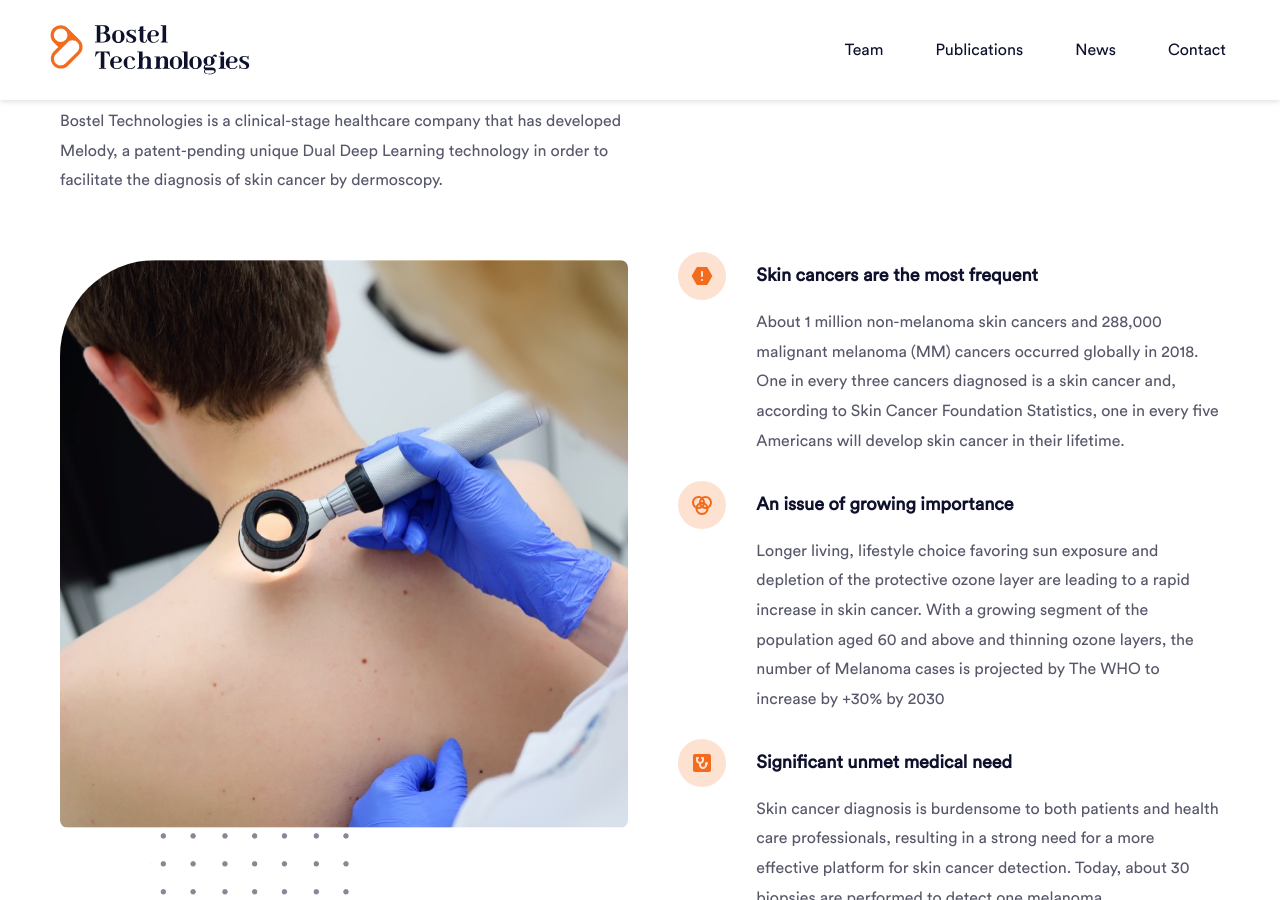
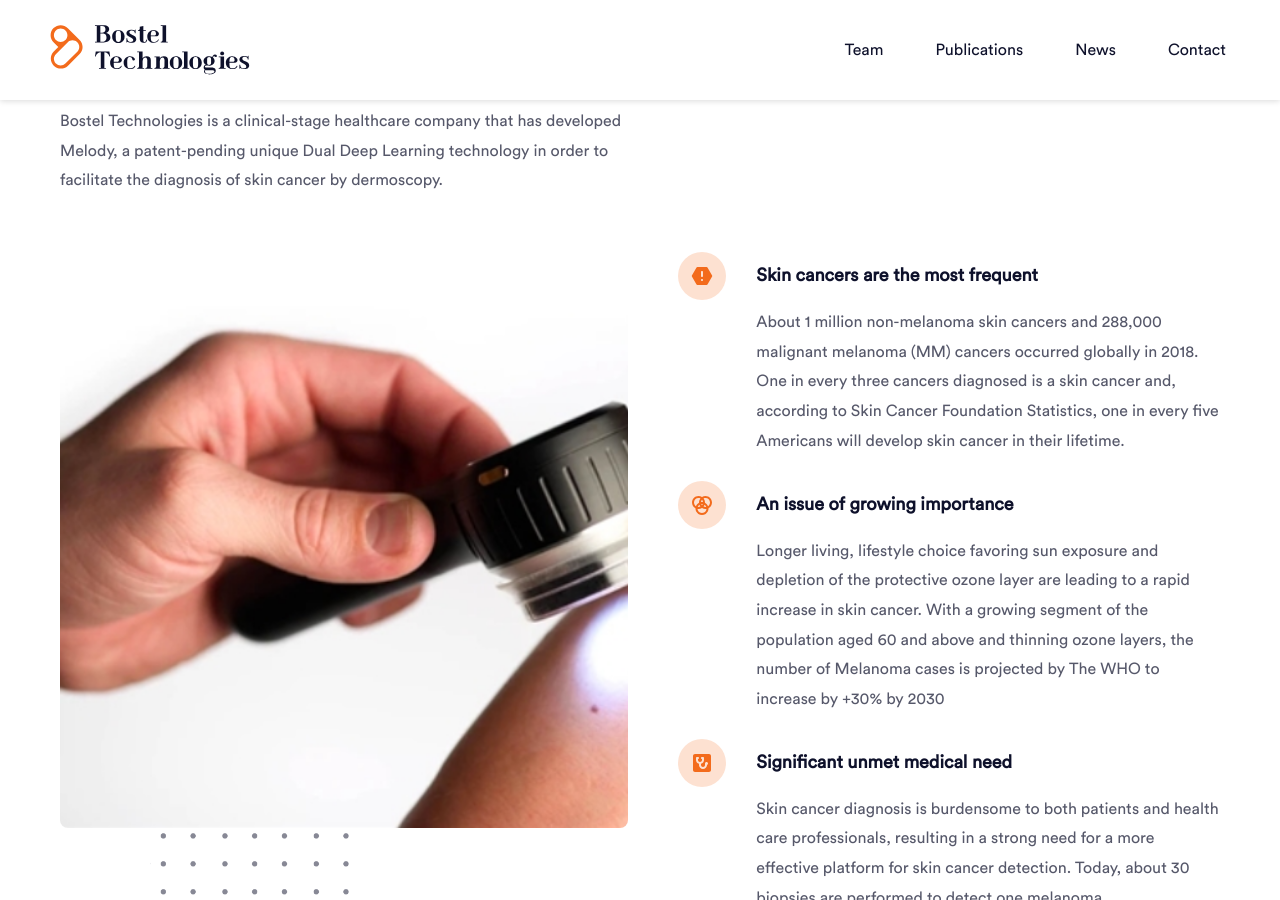
Before and after one commit to brucenwalker/bostelweb, a Jekyll site: the page built from index.md, in a window 1280 px wide and 900 px high, scrolled down 759 px. Built offline with Jekyll 4.4.1, drawn with Linux system fonts in a browser that asks for light colours; some web fonts are replaced.

Commit message:
Update index.md

```diff
--- a/index.md
+++ b/index.md
@@ -33,7 +33,7 @@ description:
             <div class="row">
                 <div class="col col-img">
                     <div class="img">
-                    <img src="/assets/deep-learning.jpg" alt="a doctor examines a spot on a patient's back" />
+                    <img src="/assets/dermoscope-in-use2.png" alt="a doctor examines skin using a modern dermoscope" />
                     </div>
                 </div>
                 <div class="col col-desc">
```
